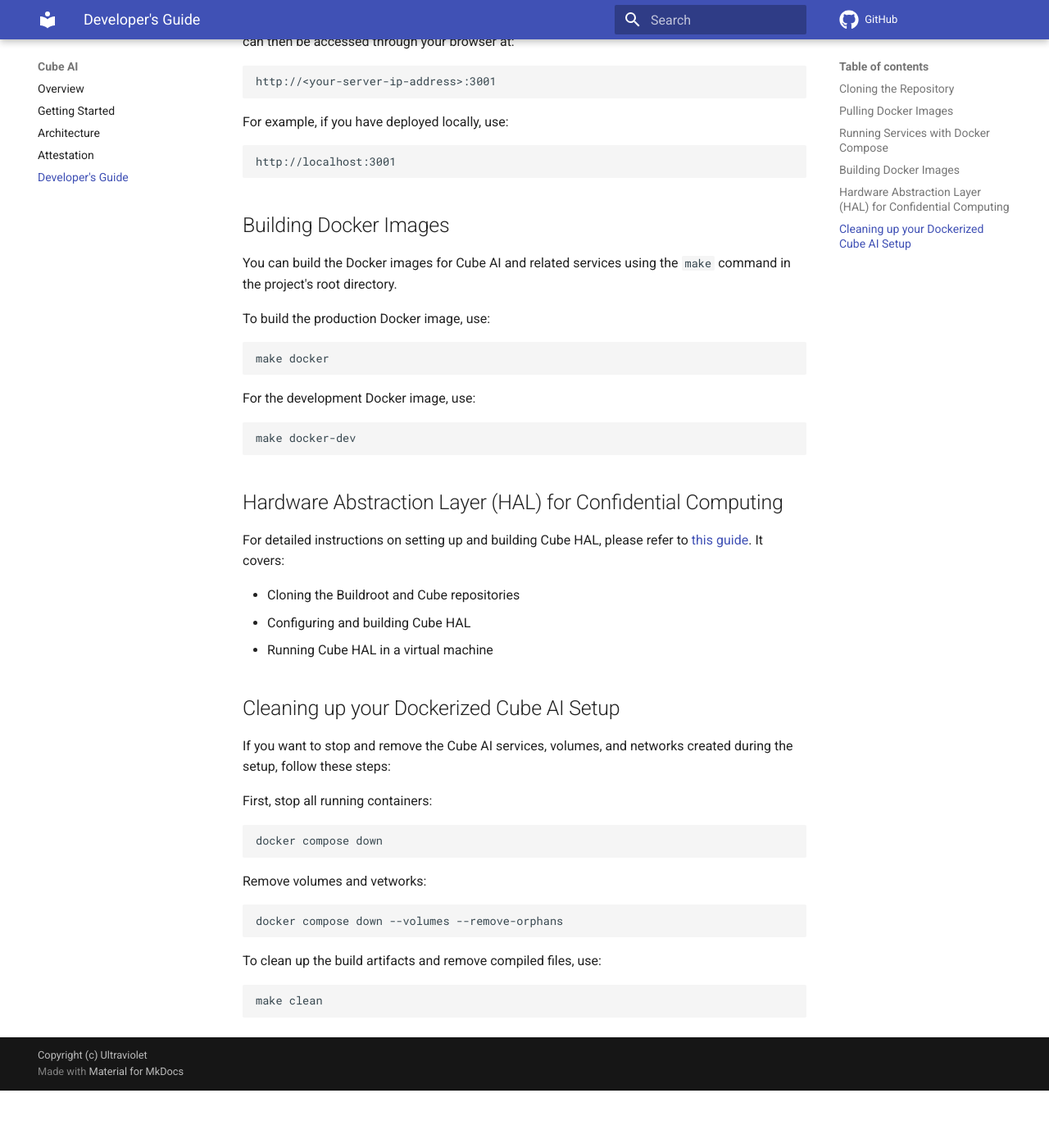
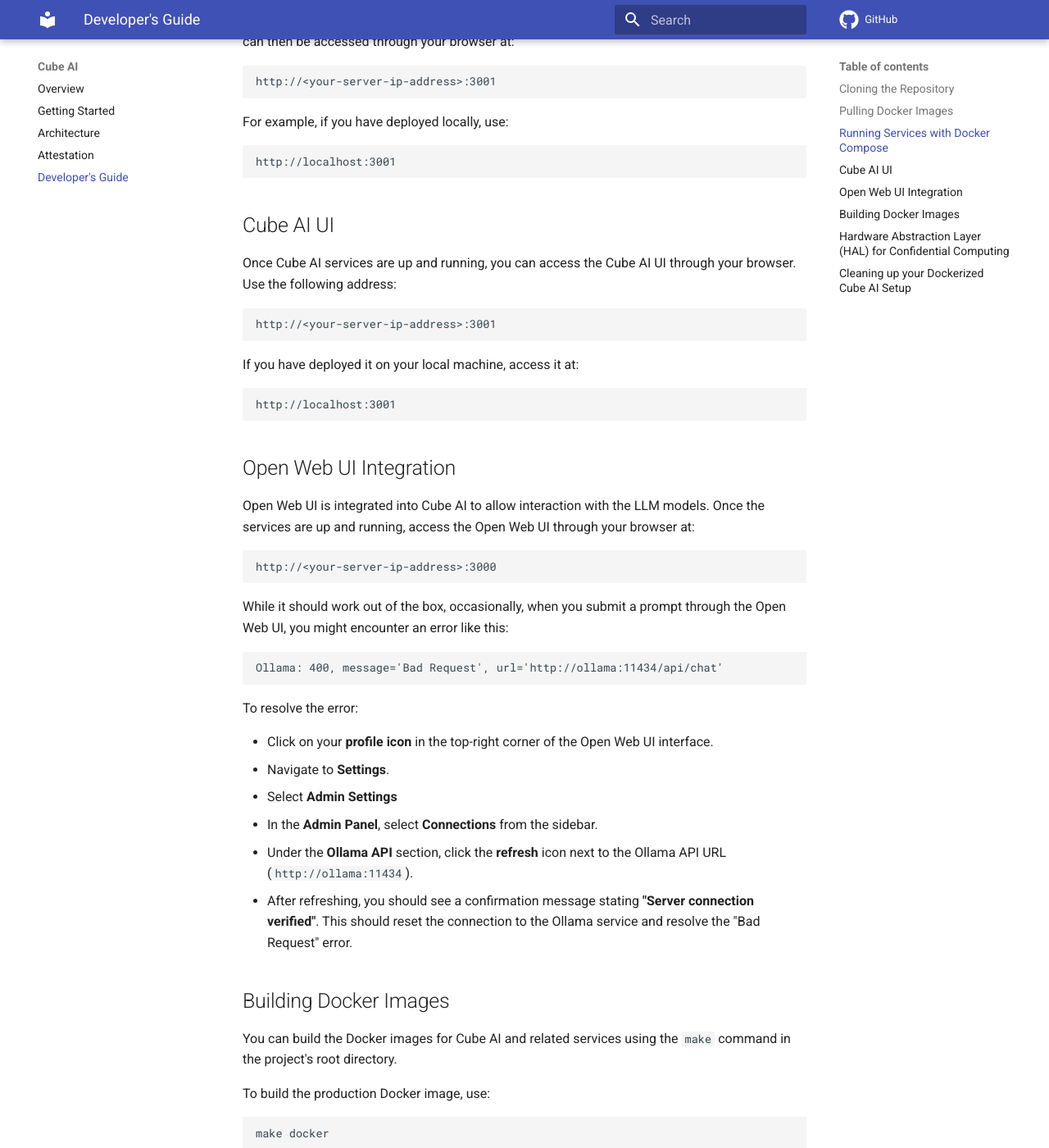
Before and after one commit to ultravioletrs/cube-docs, an MkDocs documentation site: the page built from docs/developer-guide.md, in a window 1280 px wide and 1400 px high, scrolled down 651 px. Shown: the whole window at 82% size. Built offline with MkDocs 1.6.1 and Material for MkDocs 9.7.7, drawn with Linux system fonts in a browser that asks for light colours; comment, search, counter and statistics services are not loaded; before the commit the page ends 1981 px from its top, so only the background shows below that.

Commit message:
Add documentation for Cube AI UI and Open Web UI
Signed-off-by: JeffMboya <jangina.mboya@gmail.com>

````diff
--- a/docs/developer-guide.md
+++ b/docs/developer-guide.md
@@ -31,6 +31,43 @@
 ```bash
 http://localhost:3001
 ```
+
+## Cube AI UI
+
+Once Cube AI services are up and running, you can access the Cube AI UI through your browser. Use the following address:
+
+```bash
+http://<your-server-ip-address>:3001
+```
+
+If you have deployed it on your local machine, access it at:
+
+```bash
+http://localhost:3001
+```
+
+## Open Web UI Integration
+
+Open Web UI is integrated into Cube AI to allow interaction with the LLM models. Once the services are up and running, access the Open Web UI through your browser at:
+
+```bash
+http://<your-server-ip-address>:3000
+```
+
+While it should work out of the box, occasionally, when you submit a prompt through the Open Web UI, you might encounter an error like this:
+
+```bash
+Ollama: 400, message='Bad Request', url='http://ollama:11434/api/chat'
+```
+
+To resolve the error:
+
+- Click on your **profile icon** in the top-right corner of the Open Web UI interface.
+- Navigate to **Settings**.
+- Select **Admin Settings**
+- In the **Admin Panel**, select **Connections** from the sidebar.
+- Under the **Ollama API** section, click the **refresh** icon next to the Ollama API URL (`http://ollama:11434`).
+- After refreshing, you should see a confirmation message stating **"Server connection verified"**. This should reset the connection to the Ollama service and resolve the "Bad Request" error.
 
 ## Building Docker Images
 
````
